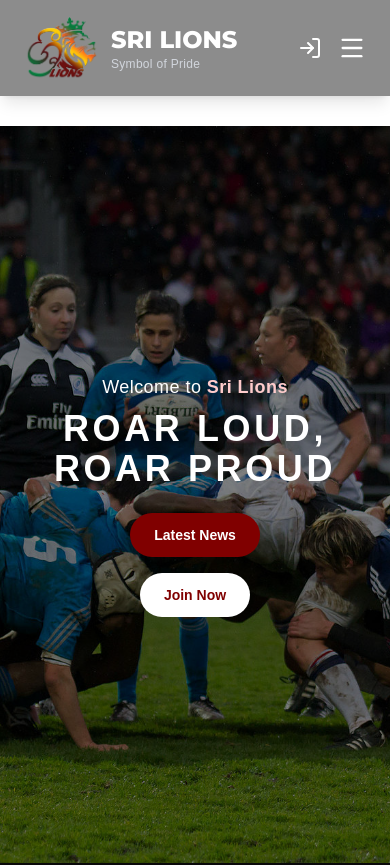
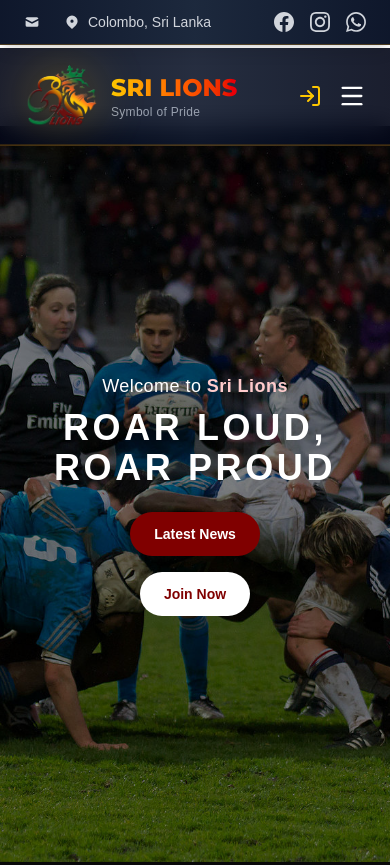
Before and after one commit to janatha8738/Sri-Lions-frontend, a Next.js app: page / in a window 390 px wide. Shown: the top 865 px of the page. Built offline with nearby package versions, Linux system fonts and the light colour scheme.

Commit message:
Update Navbar.tsx

```diff
--- a/app/Components/Navbar.tsx
+++ b/app/Components/Navbar.tsx
@@ -22,7 +22,7 @@ export default function Navbar() {
   const pathname = usePathname();
 
   const sports = [
-    { name: "Rugby", path: "/Rugby" },           // ← Fixed: goes to your rugby page
+    { name: "Rugby", path: "/Rugby" },
     { name: "Netball", path: "/sports/netball" },
     { name: "Cricket", path: "/sports/cricket" },
     { name: "Golf", path: "/sports/golf" },
@@ -49,38 +49,82 @@ export default function Navbar() {
   }, []);
 
   const linkClass = (path: string) =>
-    `transition-colors ${pathname === path ? "text-[#800000] font-semibold" : "hover:text-[#800000]"}`;
+    `transition-colors ${pathname === path ? "text-yellow-400 font-semibold" : "hover:text-yellow-400"}`;
 
   return (
+    <>
+      {/* Top Contact Bar - New attractive design */}
+      <div className="fixed top-0 left-0 w-full z-50 bg-gradient-to-r from-slate-900 via-slate-800 to-slate-900 border-b border-yellow-600/30 shadow-lg">
+        <div className="max-w-7xl mx-auto flex items-center justify-between px-6 py-3">
+          <div className="flex items-center gap-6 text-sm">
+            <a href="mailto:info@sri-lions.com" className="flex items-center gap-2 text-gray-300 hover:text-yellow-400 transition-colors">
+              <svg className="w-4 h-4" fill="currentColor" viewBox="0 0 20 20">
+                <path d="M2.003 5.884L10 9.882l7.997-3.998A2 2 0 0016 4H4a2 2 0 00-1.997 1.884z" />
+                <path d="M18 8.118l-8 4-8-4V14a2 2 0 002 2h12a2 2 0 002-2V8.118z" />
+              </svg>
+              <span className="hidden sm:inline">info@sri-lions.com</span>
+            </a>
+            <a href="#" className="flex items-center gap-2 text-gray-300 hover:text-yellow-400 transition-colors">
+              <svg className="w-4 h-4" fill="currentColor" viewBox="0 0 20 20">
+                <path fillRule="evenodd" d="M5.05 4.05a7 7 0 119.9 9.9L10 18.9l-4.95-4.95a7 7 0 010-9.9zM10 11a2 2 0 100-4 2 2 0 000 4z" clipRule="evenodd" />
+              </svg>
+              <span className="hidden md:inline">No. 4, Lumbini Sports Complex, Colombo, Sri Lanka</span>
+              <span className="md:hidden">Colombo, Sri Lanka</span>
+            </a>
+          </div>
+          <div className="flex items-center gap-4">
+            <a href="#" className="text-gray-300 hover:text-yellow-400 transition-colors">
+              <svg className="w-5 h-5" fill="currentColor" viewBox="0 0 24 24">
+                <path d="M24 12.073c0-6.627-5.373-12-12-12s-12 5.373-12 12c0 5.99 4.388 10.954 10.125 11.854v-8.385H7.078v-3.47h3.047V9.43c0-3.007 1.792-4.669 4.533-4.669 1.312 0 2.686.235 2.686.235v2.953H15.83c-1.491 0-1.956.925-1.956 1.874v2.25h3.328l-.532 3.47h-2.796v8.385C19.612 23.027 24 18.062 24 12.073z"/>
+              </svg>
+            </a>
+            <a href="#" className="text-gray-300 hover:text-yellow-400 transition-colors">
+              <svg className="w-5 h-5" fill="currentColor" viewBox="0 0 24 24">
+                <path d="M12 2.163c3.204 0 3.584.012 4.85.07 3.252.148 4.771 1.691 4.919 4.919.058 1.265.069 1.645.069 4.849 0 3.205-.012 3.584-.069 4.849-.149 3.225-1.664 4.771-4.919 4.919-1.266.058-1.644.07-4.85.07-3.204 0-3.584-.012-4.849-.07-3.26-.149-4.771-1.699-4.919-4.92-.058-1.265-.07-1.644-.07-4.849 0-3.204.013-3.583.07-4.849.149-3.227 1.664-4.771 4.919-4.919 1.266-.057 1.645-.069 4.849-.069zm0-2.163c-3.259 0-3.667.014-4.947.072-4.358.2-6.78 2.618-6.98 6.98-.059 1.281-.073 1.689-.073 4.948 0 3.259.014 3.668.072 4.948.2 4.358 2.618 6.78 6.98 6.98 1.281.058 1.689.072 4.948.072 3.259 0 3.668-.014 4.948-.072 4.354-.2 6.782-2.618 6.979-6.98.059-1.28.073-1.689.073-4.948 0-3.259-.014-3.667-.072-4.947-.196-4.354-2.617-6.78-6.979-6.98-1.281-.059-1.69-.073-4.949-.073zm0 5.838c-3.403 0-6.162 2.759-6.162 6.162s2.759 6.163 6.162 6.163 6.162-2.759 6.162-6.163c0-3.403-2.759-6.162-6.162-6.162zm0 10.162c-2.209 0-4-1.79-4-4 0-2.209 1.791-4 4-4s4 1.791 4 4c0 2.21-1.791 4-4 4zm6.406-11.845c-.796 0-1.441.645-1.441 1.44s.645 1.44 1.441 1.44c.795 0 1.439-.645 1.439-1.44s-.644-1.44-1.439-1.44z"/>
+              </svg>
+            </a>
+            <a href="#" className="text-gray-300 hover:text-yellow-400 transition-colors">
+              <svg className="w-5 h-5" fill="currentColor" viewBox="0 0 24 24">
+                <path d="M.057 24l1.687-6.163c-1.041-1.804-1.588-3.849-1.587-5.946.003-6.556 5.338-11.891 11.893-11.891 3.181.001 6.167 1.24 8.413 3.488 2.245 2.248 3.481 5.236 3.48 8.414-.003 6.557-5.338 11.892-11.893 11.892-1.99-.001-3.951-.5-5.688-1.448l-6.305 1.654zm6.597-3.807c1.676.995 3.276 1.591 5.392 1.592 5.448 0 9.886-4.434 9.889-9.885.002-5.462-4.415-9.89-9.881-9.892-5.452 0-9.887 4.434-9.889 9.884-.001 2.225.651 3.891 1.746 5.634l-.999 3.648 3.742-.981zm11.387-5.464c-.074-.124-.272-.198-.57-.347-.297-.149-1.758-.868-2.031-.967-.272-.099-.47-.149-.669.149-.198.297-.768.967-.941 1.165-.173.198-.347.223-.644.074-.297-.149-1.255-.462-2.39-1.475-.883-.788-1.48-1.761-1.653-2.059-.173-.297-.018-.458.13-.606.134-.133.297-.347.446-.521.151-.172.2-.296.3-.495.099-.198.05-.372-.025-.521-.075-.148-.669-1.611-.916-2.206-.242-.579-.487-.501-.669-.51l-.57-.01c-.198 0-.52.074-.792.372s-1.04 1.016-1.04 2.479 1.065 2.876 1.213 3.074c.149.198 2.095 3.2 5.076 4.487.709.306 1.263.489 1.694.626.712.226 1.36.194 1.872.118.571-.085 1.758-.719 2.006-1.413.248-.695.248-1.29.173-1.414z"/>
+              </svg>
+            </a>
+          </div>
+        </div>
+      </div>
+
+      {/* Main Navigation */}
       <nav
-      className={`fixed left-0 w-full z-40 backdrop-blur-md transition-all duration-300 shadow-lg ${
-        isScrolled ? "top-[-5px] bg-[#000000]/45" : "md:top-[36px] top-0 bg-[#000000]/45"
+        className={`fixed left-0 w-full z-40 backdrop-blur-md transition-all duration-300 shadow-xl ${
+          isScrolled ? "top-[48px] bg-gradient-to-r from-slate-950/95 via-slate-900/95 to-slate-950/95 border-b border-yellow-600/20" : "top-[48px] bg-gradient-to-r from-slate-950/90 via-slate-900/90 to-slate-950/90 border-b border-yellow-600/30"
         }`}
       >
         <div className="max-w-7xl mx-auto flex items-center justify-between px-6 py-4">
           {/* Logo */}
           <div className="flex items-center gap-3">
             <Link href="/">
-            <div className="flex items-center gap-3">
+              <div className="flex items-center gap-3 group">
+                <div className="relative">
+                  <div className="absolute inset-0 bg-yellow-500/20 rounded-full blur-xl group-hover:bg-yellow-500/30 transition-all"></div>
                   <Image
                     src="/logo.png"
                     alt="Sri Lions Club Logo"
                     width={75}
                     height={75}
-                className="cursor-pointer"
+                    className="cursor-pointer relative z-10 transform group-hover:scale-110 transition-transform duration-300"
                   />
+                </div>
                 <div className="leading-tight">
-                <h1 className={`${montserrat.className} text-2xl font-extrabold text-white`}>
+                  <h1 className={`${montserrat.className} text-2xl font-extrabold bg-gradient-to-r from-yellow-400 via-orange-500 to-red-600 text-transparent bg-clip-text`}>
                     SRI LIONS
                   </h1>
-                <p className="text-xs text-gray-300 tracking-wide">Symbol of Pride</p>
+                  <p className="text-xs text-gray-400 tracking-wide">Symbol of Pride</p>
                 </div>
               </div>
             </Link>
           </div>
 
           {/* Desktop Navigation */}
-        <div className="hidden md:flex items-center gap-10 text-[17px] font-medium text-white">
+          <div className="hidden md:flex items-center gap-8 text-[17px] font-medium text-white">
             <Link href="/" className={linkClass("/")}>Home</Link>
             <Link href="/news" className={linkClass("/news")}>News</Link>
 
@@ -90,12 +134,15 @@ export default function Navbar() {
               onMouseEnter={() => { setIsSportsOpen(true); setIsHovering(true); }}
               onMouseLeave={() => setIsHovering(false)}
             >
-            <button className="hover:text-[#800000] transition-colors flex items-center gap-1">
+              <button className="hover:text-yellow-400 transition-colors flex items-center gap-1">
                 Sports
+                <svg className={`w-4 h-4 transition-transform ${isSportsOpen ? 'rotate-180' : ''}`} fill="none" stroke="currentColor" viewBox="0 0 24 24">
+                  <path strokeLinecap="round" strokeLinejoin="round" strokeWidth={2} d="M19 9l-7 7-7-7" />
+                </svg>
               </button>
 
               <ul
-              className={`absolute bg-[#5a0a0a] top-full mt-2 py-2 w-48 rounded-md shadow-lg z-50 transform transition-all duration-300 origin-top ${
+                className={`absolute bg-gradient-to-b from-slate-800 to-slate-900 top-full mt-2 py-2 w-48 rounded-xl shadow-2xl border border-yellow-600/20 z-50 transform transition-all duration-300 origin-top ${
                   isSportsOpen ? "opacity-100 scale-y-100 visible" : "opacity-0 scale-y-0 invisible"
                 }`}
                 onMouseEnter={() => setIsHovering(true)}
@@ -105,7 +152,7 @@ export default function Navbar() {
                   <li key={sport.name}>
                     <Link
                       href={sport.path}
-                    className="block px-4 py-2 hover:bg-[#661010] transition"
+                      className="block px-4 py-2 hover:bg-yellow-600/20 hover:text-yellow-400 transition"
                       onClick={() => setIsSportsOpen(false)}
                     >
                       {sport.name}
@@ -122,7 +169,7 @@ export default function Navbar() {
             {/* Login Button (Desktop) */}
             <Link
               href="/login"
-            className="flex items-center gap-2 bg-[#800000] hover:bg-[#660000] text-white px-5 py-2 rounded-full transition-all font-semibold"
+              className="flex items-center gap-2 bg-gradient-to-r from-yellow-600 to-orange-600 hover:from-yellow-500 hover:to-orange-500 text-white px-6 py-2.5 rounded-full transition-all font-semibold shadow-lg hover:shadow-yellow-600/50 transform hover:scale-105"
             >
               <LogIn size={18} />
               Login
@@ -131,18 +178,18 @@ export default function Navbar() {
 
           {/* Mobile Menu Toggle */}
           <div className="md:hidden flex items-center gap-4">
-          <Link href="/login" className="text-white">
+            <Link href="/login" className="text-yellow-400 hover:text-yellow-300 transition">
               <LogIn size={24} />
             </Link>
-          <button onClick={() => setIsMobileMenuOpen(!isMobileMenuOpen)}>
-            {isMobileMenuOpen ? <X size={28} className="text-white" /> : <Menu size={28} className="text-white" />}
+            <button onClick={() => setIsMobileMenuOpen(!isMobileMenuOpen)} className="text-white hover:text-yellow-400 transition">
+              {isMobileMenuOpen ? <X size={28} /> : <Menu size={28} />}
             </button>
           </div>
         </div>
 
         {/* Mobile Navigation */}
         <div
-        className={`md:hidden bg-[#5a0a0a] text-white overflow-hidden transition-all duration-300 ${
+          className={`md:hidden bg-gradient-to-b from-slate-800 to-slate-900 text-white overflow-hidden transition-all duration-300 border-t border-yellow-600/20 ${
             isMobileMenuOpen ? "max-h-[700px]" : "max-h-0"
           }`}
         >
@@ -154,16 +201,19 @@ export default function Navbar() {
             <li>
               <button
                 onClick={() => setIsMobileSportsOpen(!isMobileSportsOpen)}
-              className="w-full flex justify-between items-center hover:text-gray-300"
+                className="w-full flex justify-between items-center hover:text-yellow-400 transition"
               >
-              Sports <span>{isMobileSportsOpen ? "▲" : "▼"}</span>
+                Sports
+                <svg className={`w-4 h-4 transition-transform ${isMobileSportsOpen ? 'rotate-180' : ''}`} fill="none" stroke="currentColor" viewBox="0 0 24 24">
+                  <path strokeLinecap="round" strokeLinejoin="round" strokeWidth={2} d="M19 9l-7 7-7-7" />
+                </svg>
               </button>
-            <ul className={`transition-all duration-300 overflow-hidden ${isMobileSportsOpen ? "max-h-[400px]" : "max-h-0"}`}>
+              <ul className={`transition-all duration-300 overflow-hidden ${isMobileSportsOpen ? "max-h-[400px] mt-2" : "max-h-0"}`}>
                 {sports.map((sport) => (
                   <li key={sport.name}>
                     <Link
                       href={sport.path}
-                    className="block px-8 py-2 hover:bg-[#661010]"
+                      className="block px-8 py-2 hover:bg-yellow-600/20 hover:text-yellow-400 rounded transition"
                       onClick={() => setIsMobileMenuOpen(false)}
                     >
                       {sport.name}
@@ -177,10 +227,10 @@ export default function Navbar() {
             <li><Link href="/about" className={linkClass("/about")} onClick={() => setIsMobileMenuOpen(false)}>About Us</Link></li>
             <li><Link href="/contact" className={linkClass("/contact")} onClick={() => setIsMobileMenuOpen(false)}>Contact Us</Link></li>
 
-          <li className="pt-4 border-t border-white/20">
+            <li className="pt-4 border-t border-yellow-600/20">
               <Link
                 href="/login"
-              className="flex items-center gap-3 bg-[#800000] hover:bg-[#660000] text-white px-6 py-3 rounded-full font-semibold"
+                className="flex items-center gap-3 bg-gradient-to-r from-yellow-600 to-orange-600 hover:from-yellow-500 hover:to-orange-500 text-white px-6 py-3 rounded-full font-semibold shadow-lg justify-center transition-all transform hover:scale-105"
                 onClick={() => setIsMobileMenuOpen(false)}
               >
                 <LogIn size={20} />
@@ -190,5 +240,6 @@ export default function Navbar() {
           </ul>
         </div>
       </nav>
+    </>
   );
 }
```
Lines whose indentation alone changed are shown as unchanged.
